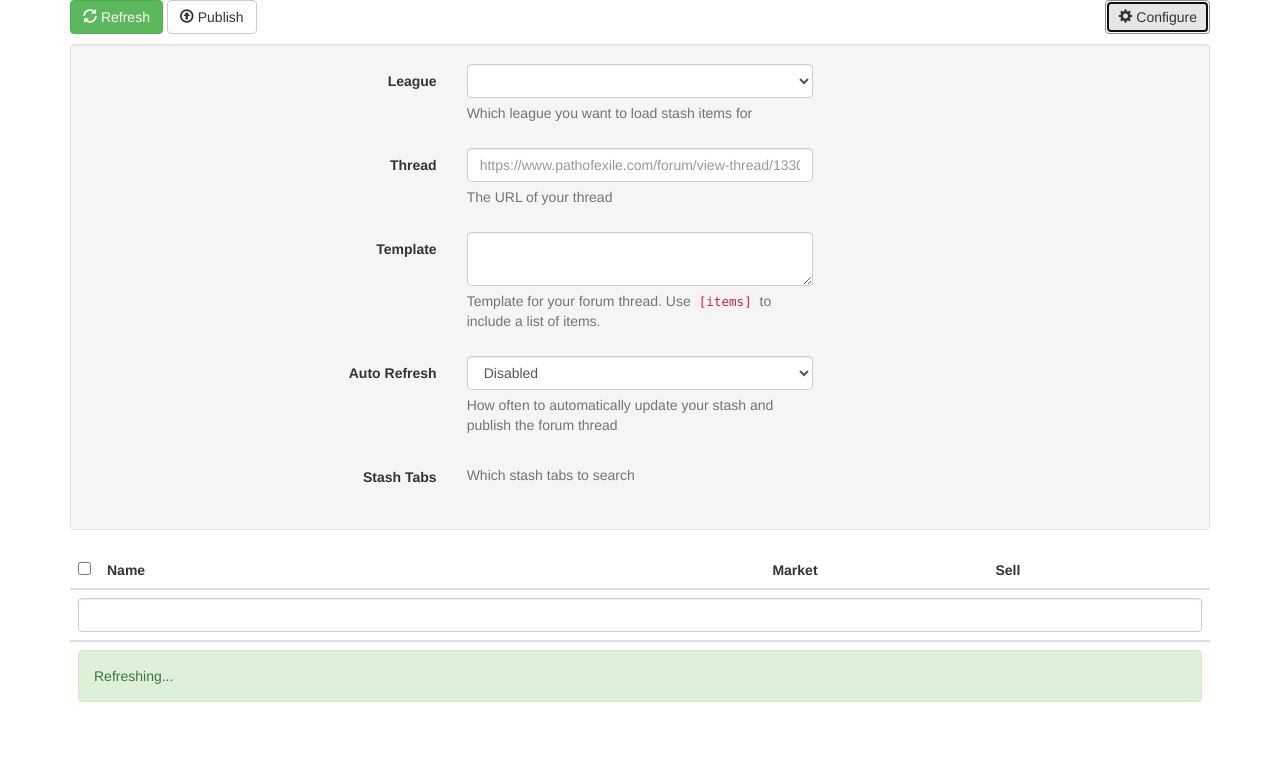
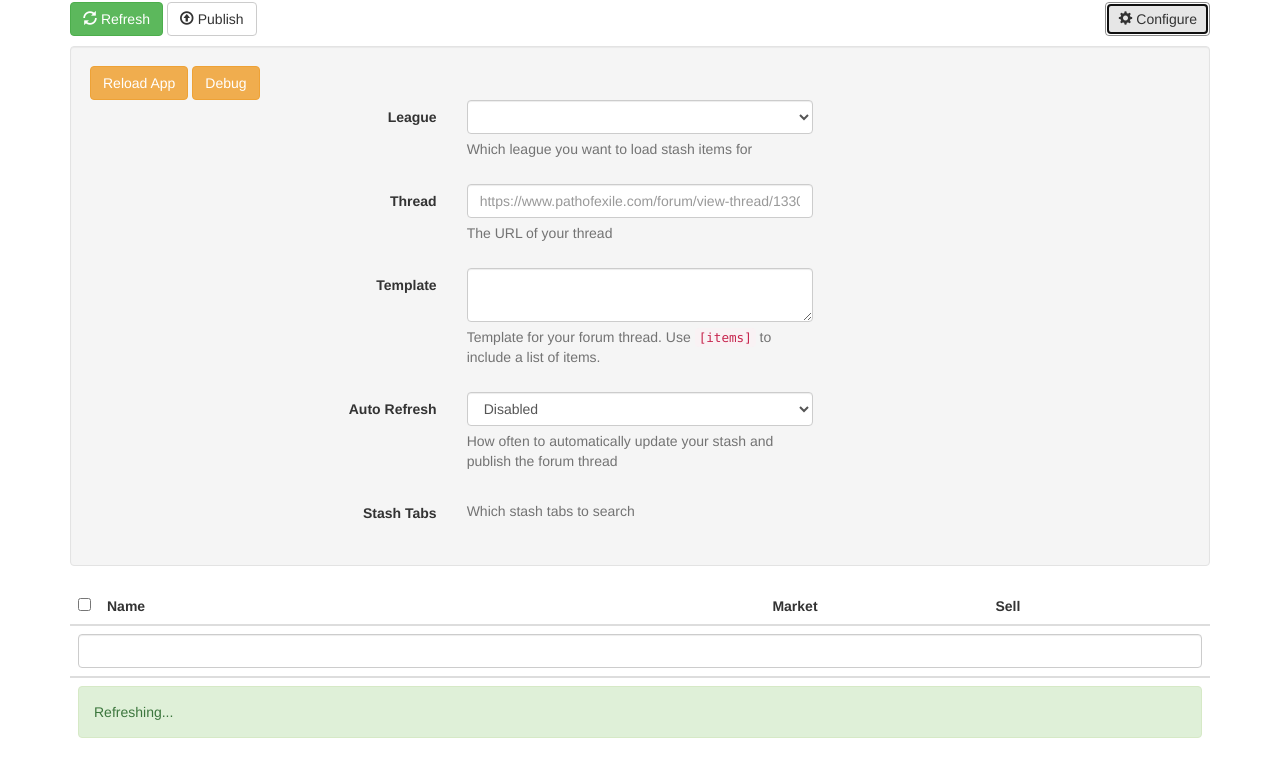
Before and after one commit to perXautomatik/poedex, a website with bundled scripts: page index.html in a window 1280 px wide. Both pictures are taken after a click on the button "Configure". Built offline with nearby package versions, Linux system fonts and the light colour scheme; no server answers.

Commit message:
Disabled dev toolbar and added buttons for to open debugger.

```diff
--- a/index.html
+++ b/index.html
@@ -32,6 +32,17 @@
 	</p>
 
 	<div id="config" class="well collapse">
+
+	<div>
+		<button class="btn btn-warning" id="reload">
+			Reload App
+		</button>
+
+		<button class="btn btn-warning" id="debug">
+			Debug
+		</button>
+	</div>
+
 	<form class="form-horizontal">
 	<fieldset>
 
--- a/package.json
+++ b/package.json
@@ -7,7 +7,7 @@
 	"window": {
 		"title": "PoE Dex 1.0.3",
 		"icon": "icon.png",
-		"toolbar": true
+		"toolbar": false
 	},
 	"chromium-args": "--disable-web-security"
 }
--- a/poedex.css
+++ b/poedex.css
@@ -1,3 +1,6 @@
+body {
+	padding-top: 2px;
+}
 
 #login {
 	position: fixed;
--- a/poedex.js
+++ b/poedex.js
@@ -672,6 +672,14 @@ $(function () {
 		updateForumThread();
 	});
 
+	$('#debug').click(function () {
+		require('nw.gui').Window.get().showDevTools();
+	});
+
+	$('#reload').click(function () {
+		window.location = 'index.html';
+	});
+
 	updateConfig();
 	refreshStash();
 });
```
